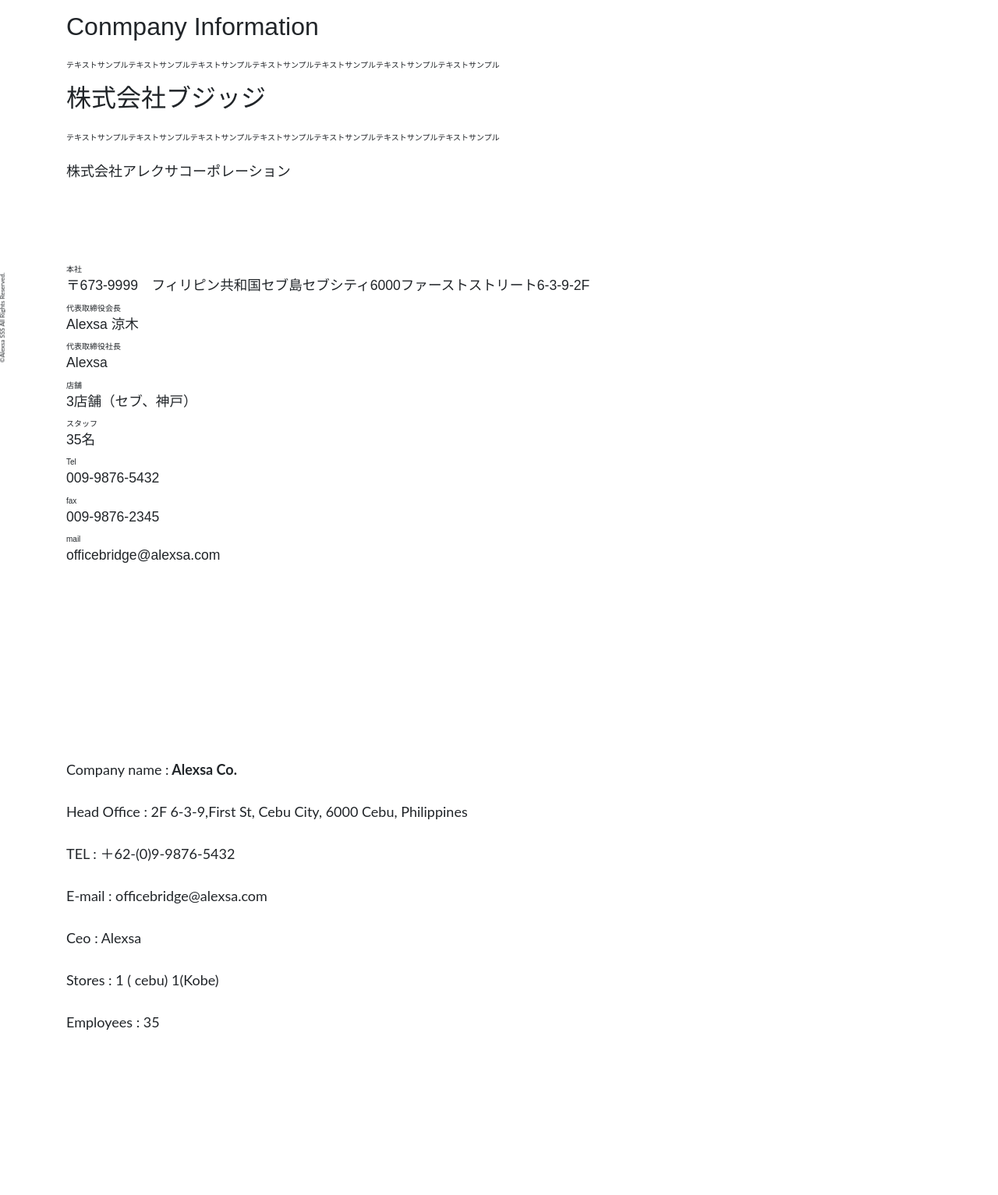
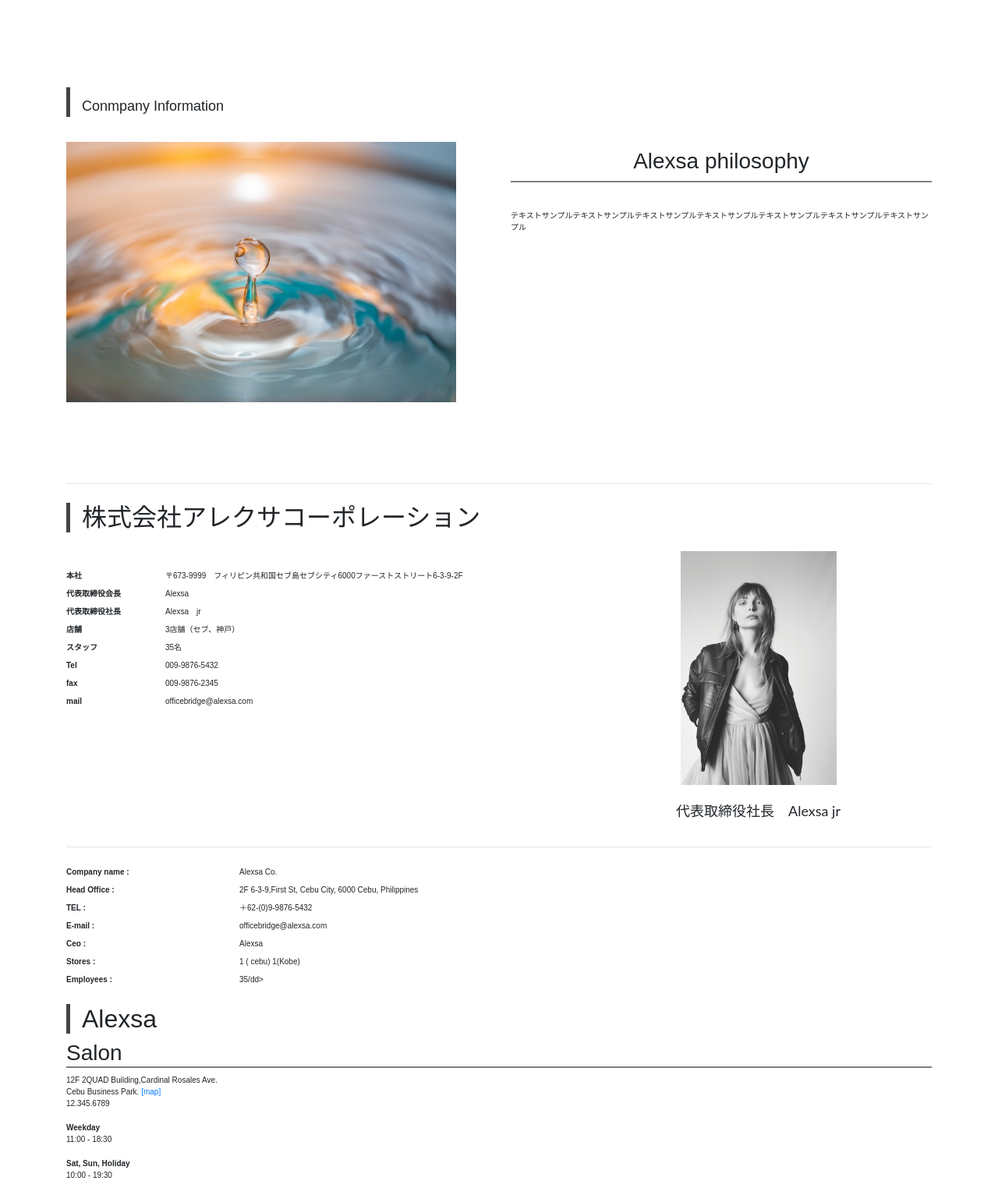
Before and after one commit to sigehiro/hairsalon, a plain HTML site: page about.html in a window 1280 px wide. Shown: the top 1533 px of the page at 78% size. Drawn offline with Linux system fonts and the light colour scheme.

Commit message:
aboutは終了

```diff
--- a/about.html
+++ b/about.html
@@ -6,7 +6,7 @@
     <link rel="stylesheet" href="assets/css/bootstrap.min.css">
 <!--    <link rel="stylesheet" href="assets/css/customstyle.css">-->
 	<link rel="stylesheet" href="assets/css/nomalize.css">
-    <link rel="stylesheet" href="assets/css/style.css">
+    <link rel="stylesheet" href="assets/css/about.css">
     <title>ABOUT|Alexsa</title>
 </head>
 <body>
@@ -14,40 +14,57 @@
 		<img src="Jqueryを入れる。topと違う画像" alt="">
 	</header>
 
-	<div class="container">
-		<div class="c-info">
-			<h2>Conmpany Information</h2>
-			<img src="会社ロゴ" alt="">
-			<p>テキストサンプルテキストサンプルテキストサンプルテキストサンプルテキストサンプルテキストサンプルテキストサンプル</p>
-		</div>
-		<div class="ja-caompany">
-			<h2>株式会社ブジッジ</h2>
-			<img src="会社ロゴ" alt="">
-			<p>テキストサンプルテキストサンプルテキストサンプルテキストサンプルテキストサンプルテキストサンプルテキストサンプル</p>
-		</div>
-
-		<div class="lhm mgn">
-			<div class="column set-l">
-				<div class="hr"></div>
-				<p><span style="font-size:18px;" class="min"> </span></p>
-				<!-- -->
-				<div class="h3">
-					<h3><span style="font-size:18px;" class="min">株式会社アレクサコーポレーション</span></h3>
-				</div>
+	<!-- 仮で入れてる。 -->
 	<p class="ac">
 		<span style="font-size:18px;" class="min"> </span><br>
 		<span style="font-size:18px;" class="min"> </span><br>
 		<span style="font-size:18px;" class="min"> </span><br>
-					<span style="font-size:18px;" class="min"> </span>
 	</p>
+
+	<div class="container">
+		<div class="philosophy">
+			<div class="row">
+				<div class="company-cont col-md-12 mb-4">
+					<div class="h2">
+						<h2><span style="font-size:18px;" class="min">Conmpany Information</span></h2>
+					</div>
+				</div>
+				<div class="c-info col-md-6">
+					<img src="assets/images/companylogo.jpeg" alt="alexsa logo">
+				</div>
+				<div class="c-info-text col-md-6">
+					<h3 class="h3 col-md-12 text-center mt-2 mb-2 pb-2">
+						Alexsa philosophy
+					</h3>
+						<span style="font-size:18px;" class="min"> </span><br>
+					<p>テキストサンプルテキストサンプルテキストサンプルテキストサンプルテキストサンプルテキストサンプルテキストサンプル</p>
+				</div>
+			</div>
+		</div>
+
+		<hr>
+
+		<div class="ja-caompany">
+			<div class="h2 mb-4 mt-4">
+				<h2><span>株式会社アレクサコーポレーション</span></h2>
+			</div>
+			<div class="ad-column row">
+				<div class="admister-cont col-md-5 text-center">
+					<p class="admister"><img src="assets/images/admistair.jpeg" alt="">
+					</p>
+					<p><span style="font-size:18px;" class="min">代表取締役社長　Alexsa jr</span>
+					</p>
+				</div>
+
+				<div class="column col-md-7">
 					<!--以下、tableで作る-->
 					<dl class="dl_table">
 						<dt>本社</dt>
 						<dd>〒673-9999　フィリピン共和国セブ島セブシティ6000ファーストストリート6-3-9-2F</dd>
 						<dt>代表取締役会長</dt>
-					<dd>Alexsa 涼木</dd>
+						<dd>Alexsa</dd>
 						<dt>代表取締役社長</dt>
-					<dd>Alexsa</dd>
+						<dd>Alexsa　jr</dd>
 						<dt>店舗</dt>
 						<dd>3店舗（セブ、神戸）</dd>
 						<dt>スタッフ</dt>
@@ -59,74 +76,30 @@
 						<dt>mail</dt>
 						<dd>officebridge@alexsa.com</dd>
 					</dl>
-				<!--上と同文-->
-<!--<p><span style="font-size:18px;" class="min">本社　　　　　　　　　〒150-0001　東京都渋谷区神宮前6-3-9 井門ビル5F</span><br><span style="font-size:18px;" class="min"> </span><br><span style="font-size:18px;" class="min">代表取締役会長　　　　今井英夫 　Hideo IMAI　<a href="hideo-imai-profile.html" data-pid="126">（プロフィール）</a></span><br><span style="font-size:18px;" class="min"> </span><br><span style="font-size:18px;" class="min">代表取締役社長　　　　有村雅弘 　Masahiro ARIMURA</span><br><span style="font-size:18px;" class="min"> </span><br><span style="font-size:18px;" class="min">店舗　　　　　　　　　3店舗（原宿、神戸・大宮各1店舗）<br></span><br><span style="font-size:18px;" class="min"> </span><br><span style="font-size:18px;" class="min">スタッフ　　　　　　　80名<br></span><br><span style="font-size:18px;" class="min"> </span><br><span style="font-size:18px;" class="min">tel 　　　　 　　　　　03-3400-2105<br></span><br><span style="font-size:18px;" class="min"> </span><br><span style="font-size:18px;" class="min">fax　　　　　　　　　 03-5469-1571 </span><br><span style="font-size:18px;" class="min"> </span><br><span style="font-size:18px;" class="min">mail　　　　　　　　　office@imaii.com</span><br>-->
-<p>
-	<span style="font-size:18px;" class="min"> </span><br>
-	<span style="font-size:18px;" class="min"> </span><br>
-	<span style="font-size:18px;" class="min"> </span><br>
-	<span style="font-size:18px;" class="min"> </span><br>
-	<span style="font-size:18px;" class="min"> </span>
-</p>
-<div class="hr"></div>
-<!--				english-->
-<p><span style="font-size:18px;" class="min"> </span><br>
-	<span style="font-size:18px;" class="min"> </span><br>
-	<span style="font-size:18px;" class="min"> </span><br>
-	<span style="font-size:18px;" class="min"> </span><br>
-	<span style="font-size:18px;" class="min">Company name :<strong> Alexsa Co.</strong></span><br>
-	<span style="font-size:18px;" class="min"> </span><br>
-	<span style="font-size:18px;" class="min">Head Office : 2F 6-3-9,First St, Cebu City, 6000 Cebu, Philippines</span><br>
-	<span style="font-size:18px;" class="min"> </span><br>
-	<span style="font-size:18px;" class="min">TEL : ＋62-(0)9-9876-5432</span><br>
-	<span style="font-size:18px;" class="min"> </span><br>
-	<span style="font-size:18px;" class="min">E-mail : officebridge@alexsa.com</span><br>
-	<span style="font-size:18px;" class="min"> </span><br>
-	<span style="font-size:18px;" class="min">Ceo : Alexsa </span><br>
-	<span style="font-size:18px;" class="min"> </span><br>
-	<span style="font-size:18px;" class="min">Stores : 1 ( cebu) 1(Kobe) </span><br>
-	<span style="font-size:18px;" class="min"> </span><br>
-	<span style="font-size:18px;" class="min">Employees : 35</span><br>
-	<span style="font-size:18px;" class="min"> </span><br>
-	<span style="font-size:18px;" class="min"> </span><br>
-	<span style="font-size:18px;" class="min"> </span><br>
-	<span style="font-size:18px;" class="min"> </span><br>
-	<span style="font-size:18px;" class="min"> </span>
-</p>
-<div class="hr"></div>
-
-	<p><span style="font-size:18px;" class="min"> </span><br>
-	<span style="font-size:18px;" class="min"> </span><br>
-	<span style="font-size:18px;" class="min"> </span><br>
-	<span style="font-size:18px;" class="min"> </span></p>
-</div>
-<div class="column set-r">
-	<p class="ac">
-		<span style="font-size:18px;" class="min"> </span><br>
-		<span style="font-size:18px;" class="min"> </span><br>
-		<span style="font-size:18px;" class="min"> </span><br>
-		<span style="font-size:18px;" class="min">
-		<span class="img"><img src="_src/4890/sign.png" width="280" height="420" alt=""></span>
-		</span><br>
-		<span style="font-size:18px;" class="min"> </span><br>
-		<span style="font-size:18px;" class="min">代表取締役社長　Alexsa</span>
-	</p>
-	<p><span style="font-size:18px;" class="min"> </span><br>
-		<span style="font-size:18px;" class="min"> </span><br>
-		<span style="font-size:18px;" class="min"> </span>
-	</p>
-	<p class="ac"><span style="font-size:18px;" class="min"> </span>
-	</p>
 				</div>
 			</div>
 
-<!--		<div class="en-caompany">
-			<h2>Conmpany Name</h2>
-			<img src="会社ロゴ" alt="">
-			<p>テキストサンプルテキストサンプルテキストサンプルテキストサンプルテキストサンプルテキストサンプルテキストサンプル</p>
+			<hr>
+
+			<!--english 版-->
+			<dl class="dl_table">
+				<dt>Company name :</dt>
+				<dd>Alexsa Co.</dd>
+				<dt>Head Office :</dt>
+				<dd>2F 6-3-9,First St, Cebu City, 6000 Cebu, Philippines</dd>
+				<dt>TEL :</dt>
+				<dd>＋62-(0)9-9876-5432</dd>
+				<dt>E-mail :</dt>
+				<dd>officebridge@alexsa.com</dd>
+				<dt>Ceo : </dt>
+				<dd>Alexsa </dd>
+				<dt>Stores :</dt>
+				<dd>1 ( cebu) 1(Kobe) </dd>
+				<dt>Employees :</dt>
+				<dd>35/dd>
+			</dl>
 	</div>
--->
-	</div>
+
 
 <!--	footer finish-->
 <!--	/////////////////////////////////////////////////////////////aboutのコピーライトは左ではなく、一番下の中央に配置する。-->
--- /dev/null
+++ b/assets/css/about.css
@@ -0,0 +1,50 @@
+body{
+    font-size: 62.5%;
+    font-family: "游ゴシック", YuGothic, "游ゴシック Medium", "Yu Gothic Medium", "游ゴシック体", "Yu Gothic", sans-serif;
+}
+h4,p{
+    font-family: 'Lato', sans-serif;
+}
+
+h2{
+    padding-left: 8px;
+    border-left: 5px solid #444;
+    padding-left: 15px;
+}
+h3{
+    border-bottom: 2px solid  gray;
+}
+
+.c-info img{
+    max-width: 500px;
+    width: 100%;
+}
+.admister img{
+    max-width: 200px;
+    width: 100%;
+}
+.philosophy{
+    margin-bottom: 100px;
+}
+.ad-column{
+    display: flex;
+    flex-direction: row-reverse;
+}
+
+/* dlをtableの様に揃えるやり方。dt,dd共にwidthを揃えるところがポイント */
+.dl_table{
+    margin-top: 24px;
+    display: flex;
+    flex-wrap: wrap;
+}
+dt,dd{
+    display: flex;
+    flex-direction: column;
+}
+
+dt{
+    width: 20%;
+}
+dd{
+    width: 80%;
+}
```
Also changed, not shown: assets/images/admistair.jpeg (added). Lines whose indentation alone changed are shown as unchanged.
